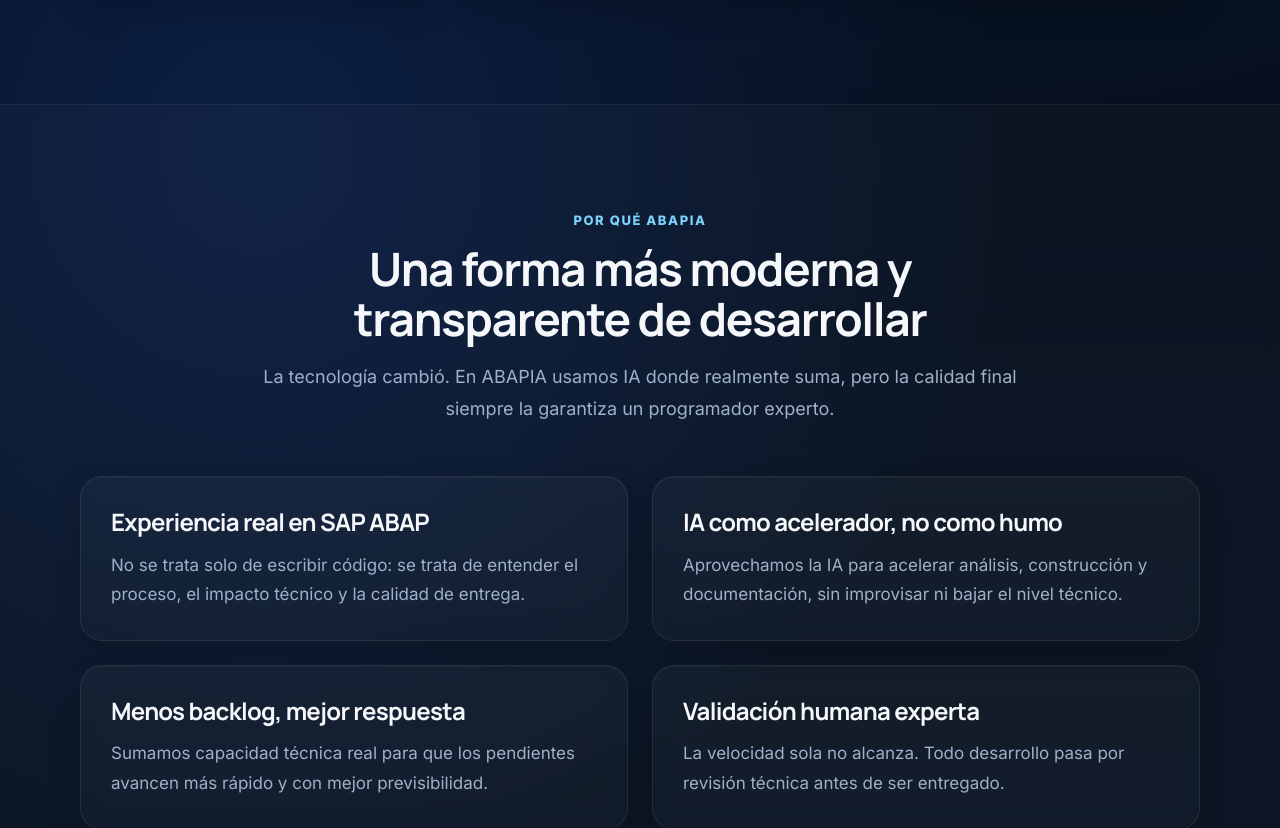
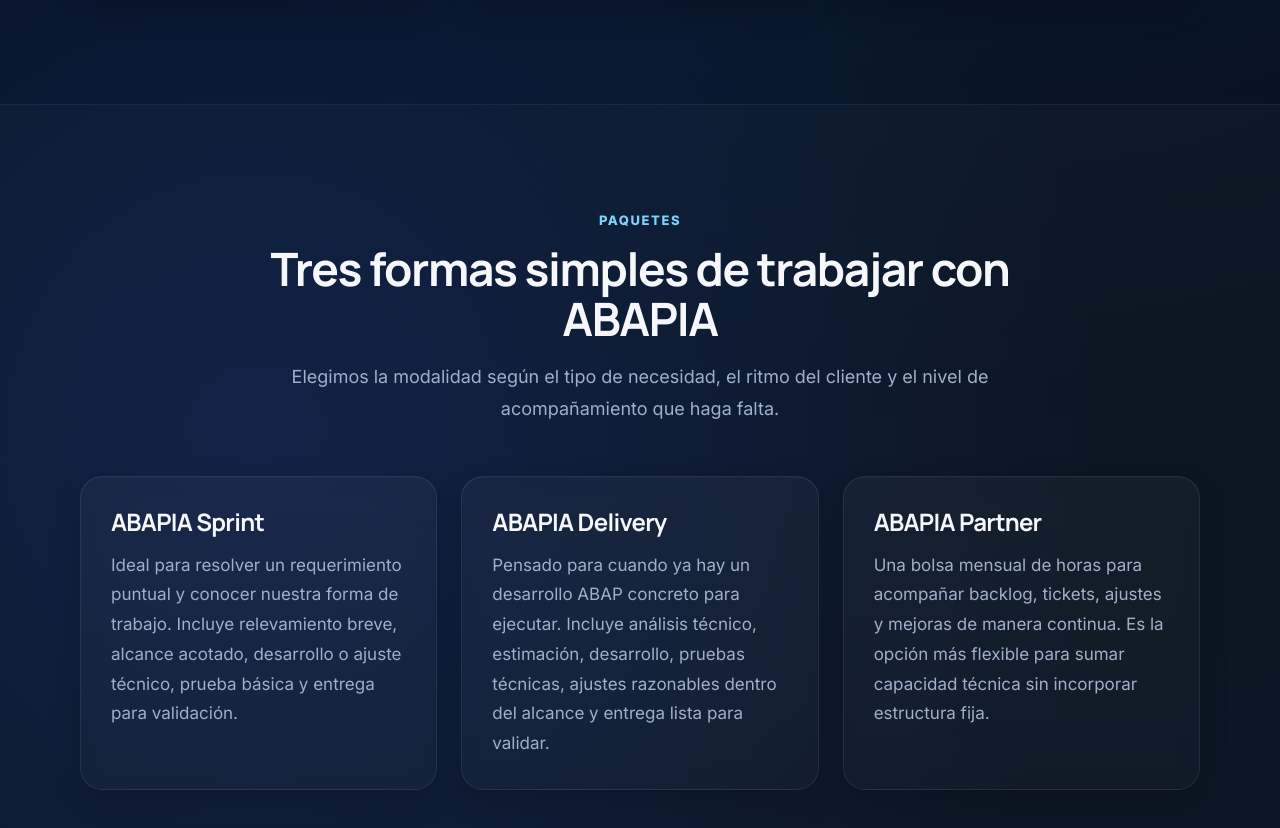
Before and after one commit to Abapia/abapia-web, a React (Vite) app: page / in a window 1280 px wide. Shown: the part 1803-2631 px from the top of the page. Built offline with nearby package versions, Linux system fonts and the light colour scheme.

Commit message:
Update App.jsx
Agrego sección de paquetes comerciales

```diff
--- a/src/App.jsx
+++ b/src/App.jsx
@@ -9,6 +9,7 @@
 
           <nav className="header-nav">
             <a href="#servicios">Servicios</a>
+            <a href="#paquetes">Paquetes</a>
             <a href="#porque-abapia">Por qué ABAPIA</a>
             <a href="#metodo">Cómo trabajamos</a>
             <a href="#ideal-para">Ideal para</a>
@@ -92,6 +93,50 @@
                   soporte continuo y demanda variable.
                 </p>
                 <div className="card-tag">Ideal para consultoras y equipos chicos</div>
+              </article>
+            </div>
+          </div>
+        </section>
+
+        <section className="section section-alt" id="paquetes">
+          <div className="container">
+            <div className="section-heading">
+              <span className="eyebrow">Paquetes</span>
+              <h2>Tres formas simples de trabajar con ABAPIA</h2>
+              <p>
+                Elegimos la modalidad según el tipo de necesidad, el ritmo del
+                cliente y el nivel de acompañamiento que haga falta.
+              </p>
+            </div>
+
+            <div className="cards-grid">
+              <article className="card">
+                <h3>ABAPIA Sprint</h3>
+                <p>
+                  Ideal para resolver un requerimiento puntual y conocer nuestra
+                  forma de trabajo. Incluye relevamiento breve, alcance acotado,
+                  desarrollo o ajuste técnico, prueba básica y entrega para
+                  validación.
+                </p>
+              </article>
+
+              <article className="card">
+                <h3>ABAPIA Delivery</h3>
+                <p>
+                  Pensado para cuando ya hay un desarrollo ABAP concreto para
+                  ejecutar. Incluye análisis técnico, estimación, desarrollo,
+                  pruebas técnicas, ajustes razonables dentro del alcance y
+                  entrega lista para validar.
+                </p>
+              </article>
+
+              <article className="card">
+                <h3>ABAPIA Partner</h3>
+                <p>
+                  Una bolsa mensual de horas para acompañar backlog, tickets,
+                  ajustes y mejoras de manera continua. Es la opción más flexible
+                  para sumar capacidad técnica sin incorporar estructura fija.
+                </p>
               </article>
             </div>
           </div>
```
